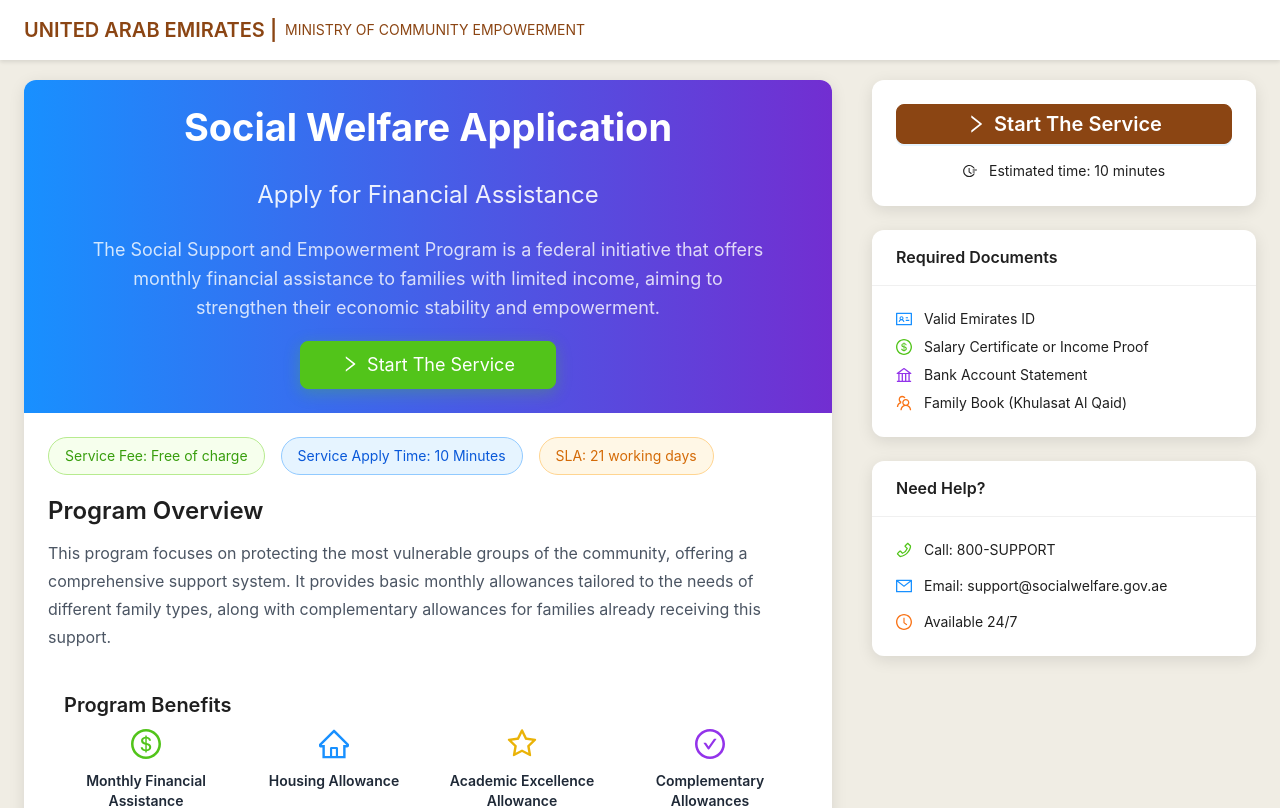
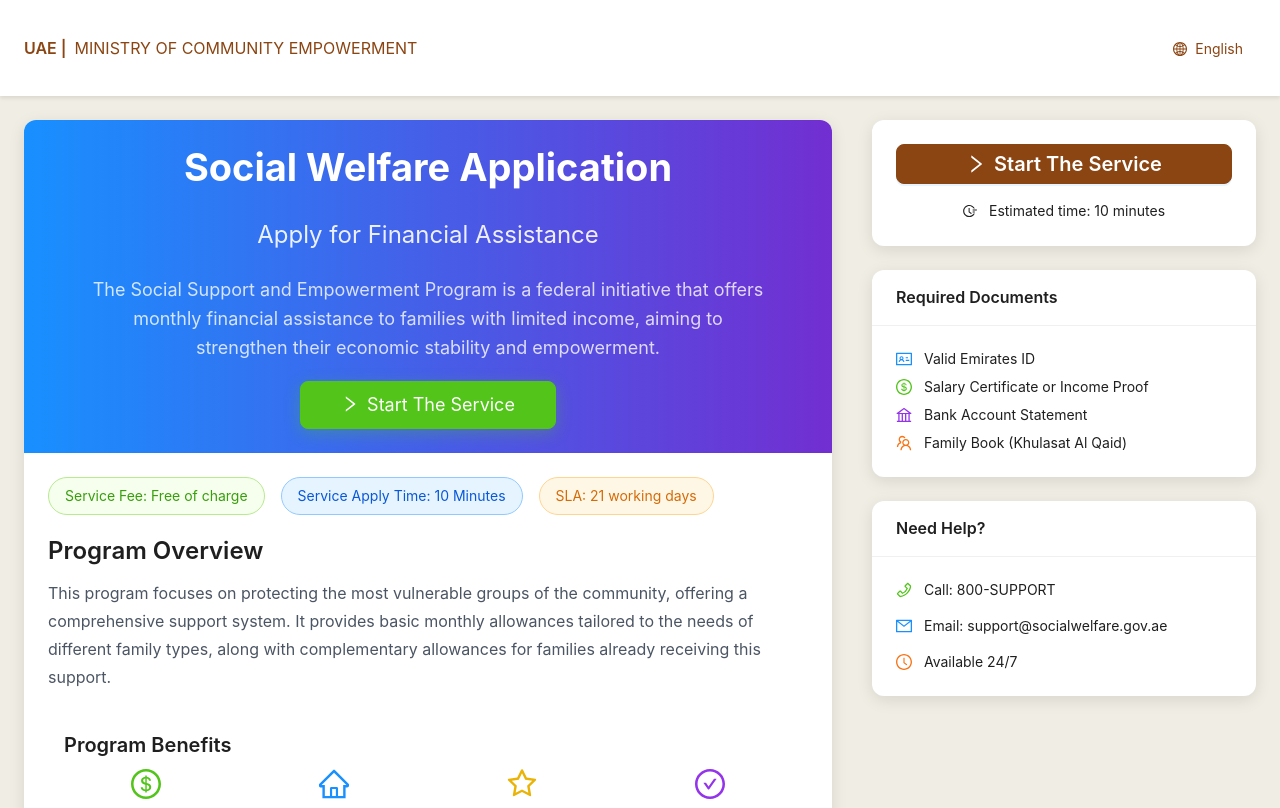
Before and after one commit to AsimIqbal1/social-support-application, a React (Vite) app: page / in a window 1280 px wide. Shown: the top 808 px of the page. Built offline with nearby package versions, Linux system fonts and the light colour scheme; no server answers.

Commit message:
fix: moved navbar to root layout

```diff
--- a/src/App.tsx
+++ b/src/App.tsx
@@ -1,10 +1,12 @@
 import { BrowserRouter as Router, Routes, Route } from 'react-router-dom';
 import { HomePage } from './pages';
 import { InitiateApplication } from './pages';
+import { Navbar } from './components';
 
 function App() {
   return (
     <Router>
+      <Navbar />
       <Routes>
         <Route path="/" element={<HomePage />} />
         <Route
--- /dev/null
+++ b/src/components/index.ts
@@ -0,0 +1,2 @@
+export * from './navbar';
+export * from './writeWithAI';
--- /dev/null
+++ b/src/components/navbar/index.ts
@@ -0,0 +1 @@
+export { default as Navbar } from './navbar';
--- /dev/null
+++ b/src/components/navbar/navbar.tsx
@@ -0,0 +1,50 @@
+import React from 'react';
+import { Layout, Typography, Button, Space } from 'antd';
+import { GlobalOutlined } from '@ant-design/icons';
+import { useLanguage } from '../../i18n/hooks/useLanguage';
+
+const { Header } = Layout;
+const { Title, Text } = Typography;
+
+const Navbar: React.FC = () => {
+  const { t, switchLanguage, language } = useLanguage();
+
+  return (
+    <Header className="fixed top-0 w-full z-50 p-0 bg-white shadow-header h-auto">
+      {/* Main Header */}
+      <div className="py-2 md:py-4">
+        <div className="max-w-7xl mx-auto px-4 md:px-6 flex flex-col sm:flex-row justify-between items-start sm:items-center gap-2 sm:gap-4">
+          <div className="flex items-center gap-2 md:gap-4 flex-1 min-w-0">
+            <div className="flex flex-col sm:flex-row sm:items-center gap-1 sm:gap-2 min-w-0">
+              <Title level={5} className="!m-0 !text-uae-brown !font-semibold text-sm md:text-base lg:text-lg whitespace-nowrap">
+                UAE |
+              </Title>
+              <Text className="text-uae-brown text-xs md:text-sm lg:text-base truncate">
+                MINISTRY OF COMMUNITY EMPOWERMENT
+              </Text>
+            </div>
+          </div>
+
+          <Space className="flex-shrink-0">
+            <Button
+              type="text"
+              icon={<GlobalOutlined className="text-xs md:text-sm" />}
+              onClick={() => switchLanguage(language === 'en' ? 'ar' : 'en')}
+              className="text-uae-brown hover:text-uae-brown hover:bg-gray-50 text-xs md:text-sm px-2 md:px-3"
+              size="small"
+            >
+              <span className="hidden sm:inline">
+                {language === 'en' ? 'العربية' : 'English'}
+              </span>
+              <span className="sm:hidden">
+                {language === 'en' ? 'ع' : 'EN'}
+              </span>
+            </Button>
+          </Space>
+        </div>
+      </div>
+    </Header>
+  );
+};
+
+export default Navbar;
--- a/src/pages/home-page/HomePage.tsx
+++ b/src/pages/home-page/HomePage.tsx
@@ -4,7 +4,6 @@ import { HomeOutlined } from '@ant-design/icons';
 import { useLanguage } from '../../i18n/hooks/useLanguage';
 
 // Import all the extracted components
-import ProfessionalHeader from './components/ProfessionalHeader';
 import HeroSection from './components/HeroSection';
 import ServiceInfo from './components/ServiceInfo';
 import BenefitsGrid from './components/BenefitsGrid';
@@ -19,9 +18,7 @@ const HomePage: React.FC = () => {
 
   return (
     <Layout className="min-h-screen bg-uae-cream">
-      <ProfessionalHeader />
-
-      <Content className="mt-10">
+      <Content className="pt-20">
         <div className="bg-uae-cream min-h-screen py-10 pb-20">
           <div className="max-w-7xl mx-auto px-6">
             <Row gutter={[40, 40]}>
--- a/src/pages/home-page/components/ProfessionalHeader.tsx
+++ /dev/null
@@ -1,32 +0,0 @@
-import React from 'react';
-import { Layout, Typography } from 'antd';
-
-const { Header } = Layout;
-const { Title, Text } = Typography;
-
-const ProfessionalHeader: React.FC = () => {
-  // const { t, switchLanguage } = useLanguage();
-
-  return (
-    <Header className="fixed top-0 w-full z-50 p-0 bg-white shadow-header h-auto">
-      {/* Main Header */}
-      <div className="py-4">
-        <div className="max-w-7xl mx-auto px-6 flex justify-between items-center">
-          <div className="flex items-center gap-4">
-            <div className="flex items-center gap-2">
-              <Title level={4} className="!m-0 !text-uae-brown !font-semibold">
-                UNITED ARAB EMIRATES |
-              </Title>
-              <Text className="text-uae-brown text-sm">
-                MINISTRY OF COMMUNITY EMPOWERMENT
-              </Text>
-            </div>
-          </div>
-
-        </div>
-      </div>
-    </Header>
-  );
-};
-
-export default ProfessionalHeader;
--- a/src/pages/home-page/components/index.ts
+++ b/src/pages/home-page/components/index.ts
@@ -1,4 +1,3 @@
-export { default as ProfessionalHeader } from './ProfessionalHeader';
 export { default as HeroSection } from './HeroSection';
 export { default as ServiceInfo } from './ServiceInfo';
 export { default as BenefitsGrid } from './BenefitsGrid';
--- a/src/pages/initiate-application/InitiateApplication.tsx
+++ b/src/pages/initiate-application/InitiateApplication.tsx
@@ -111,7 +111,7 @@ const InitiateApplication: React.FC = () => {
   ];
 
   return (
-    <Layout className="min-h-screen bg-gray-50">
+    <Layout className="min-h-screen bg-gray-50 pt-20">
       <Content className="p-4 md:p-8">
         <div className="max-w-4xl mx-auto">
           <div className="text-center mb-8">
```
